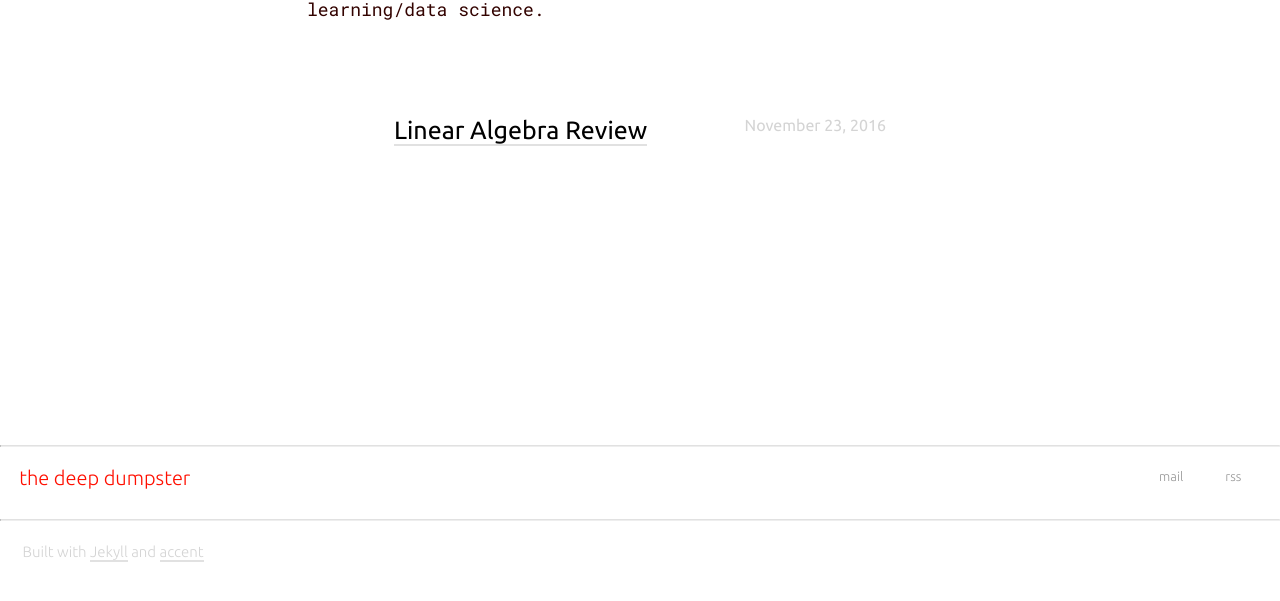
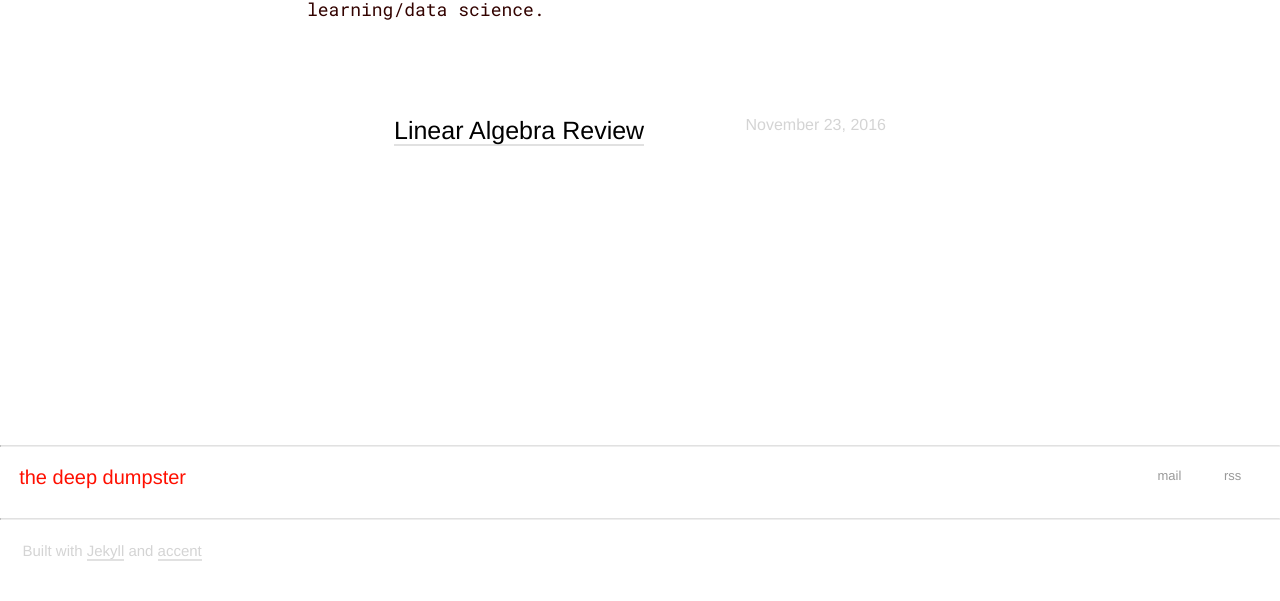
Before and after one commit to james-chuang/OLD-james-chuang.github.io, a Jekyll site: the page built from index.html, in a window 1280 px wide. Shown: the part 225-826 px from the top of the page. Built offline with Jekyll 4.4.1, drawn with Linux system fonts in a browser that asks for light colours; nearby versions of some CDN libraries; the list of posts is cut into pages by our own code.

Commit message:
Add hellofriend draft, change font stack.

```diff
--- a/_sass/_vars.scss
+++ b/_sass/_vars.scss
@@ -1,5 +1,6 @@
 // Font stacks
-$font-stack-one: 'ubuntu';
+//$font-stack-one: 'ubuntu';
+$font-stack-one: 'Helvetica Neue',Helvetica,Arial,sans-serif;
 $font-stack-three: 'Montserrat';
 $code-font: 'Menlo', 'Roboto Mono', 'Roboto';
 
```
